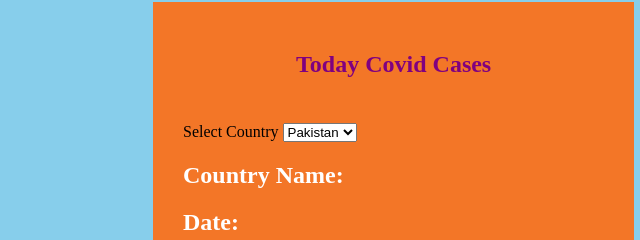
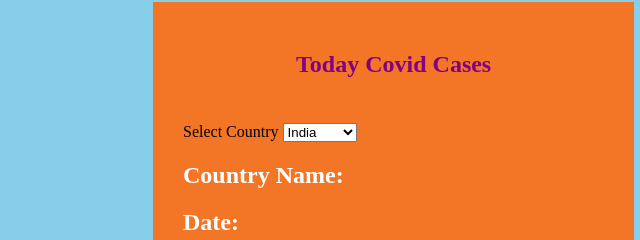
Before and after one commit to Chhaya7817/CovidAPI, a plain HTML site: page index.html in a window 1280 px wide. Shown: the part 97-337 px from the top of the page, 355-995 px from the left. Drawn offline with Linux system fonts and the light colour scheme; no server answers.

```diff
--- a/index.html
+++ b/index.html
@@ -56,8 +56,8 @@
 
       <label for="">Select Country</label>
       <select onchange =displayData() name="country" id="country">
-        <option value="India" >India</option>
-        <option value="Pakistan" selected>Pakistan</option>
+        <option value="India" selected >India</option>
+        <option value="Pakistan" >Pakistan</option>
         <option value="Nepal">Nepal</option>
         <option value="China">China</option>
         <option value="USA">USA</option>
```
